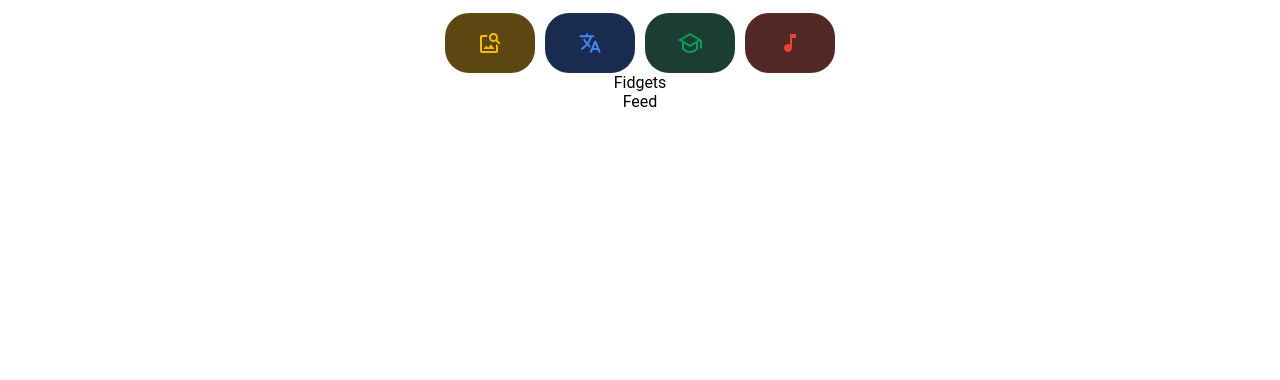
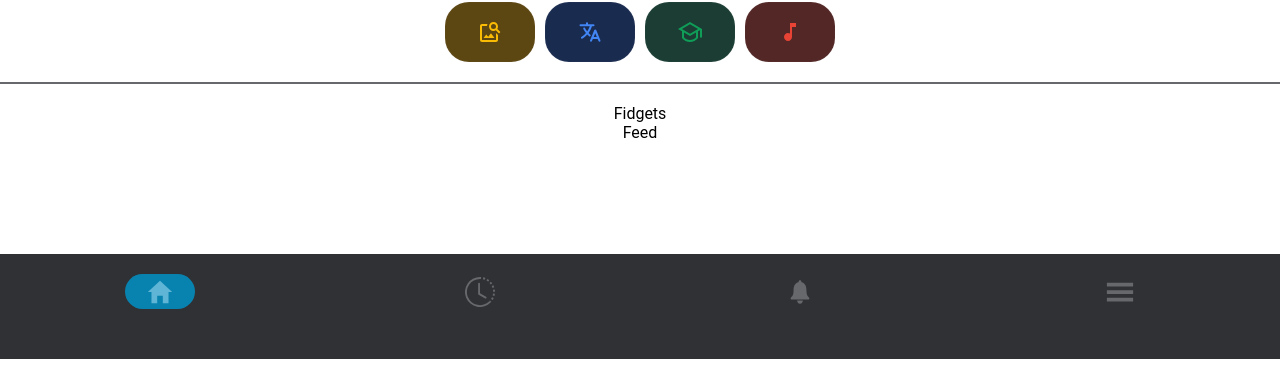
Before and after one commit to jashwant-jaladi/google-home-search-clone, a React (Vite) app: page / in a window 1280 px wide. Shown: the part 441-821 px from the top of the page. After the commit the page ends 800 px from the top, so only its background shows below. Built offline with nearby package versions, Linux system fonts and the light colour scheme.

Commit message:
footer component designed

```diff
--- /dev/null
+++ b/src/components/Footer.tsx
@@ -0,0 +1,57 @@
+import { useState } from "react";
+import { FooterContainer } from "../styles/Footer.styles";
+import { IoMdHome } from "react-icons/io";
+import { FooterIconButton } from "../styles/Footer.styles";
+import { IoIosNotifications } from "react-icons/io";
+import { GiHamburgerMenu } from "react-icons/gi";
+import { BsClockHistory } from "react-icons/bs";
+
+const Footer = () => {
+  const [active, setActive] = useState("home");
+
+  return (
+    <FooterContainer>
+      <FooterIconButton
+        isActive={active === "home"}
+        onClick={() => setActive("home")}
+      >
+        <IoMdHome
+          size={30}
+          color={active === "home" ? "#5EB5D5" : "rgb(102, 104, 107)"}
+        />
+      </FooterIconButton>
+
+      <FooterIconButton
+        isActive={active === "explore"}
+        onClick={() => setActive("explore")}
+      >
+        <BsClockHistory
+          size={30}
+          color={active === "explore" ? "#5EB5D5" : "rgb(102, 104, 107)"}
+        />
+      </FooterIconButton>
+
+      <FooterIconButton
+        isActive={active === "notifications"}
+        onClick={() => setActive("notifications")}
+      >
+        <IoIosNotifications
+          size={30}
+          color={active === "notifications" ? "#5EB5D5" : "rgb(102, 104, 107)"}
+        />
+      </FooterIconButton>
+
+      <FooterIconButton
+        isActive={active === "menu"}
+        onClick={() => setActive("menu")}
+      >
+        <GiHamburgerMenu
+          size={30}
+          color={active === "menu" ? "#5EB5D5" : "rgb(102, 104, 107)"}
+        />
+      </FooterIconButton>
+    </FooterContainer>
+  );
+};
+
+export default Footer;
--- a/src/components/IconRow.tsx
+++ b/src/components/IconRow.tsx
@@ -25,7 +25,7 @@ const IconRow = () => {
     <IoMdMusicalNote size={24} color="#E94335" />
   </IconRowItem>
 </IconRowContainer>
-
+    <hr style={{ border: "1px solid rgb(102, 104, 107)", margin: "20px 0", width: "100vw" }} />
     </>
   )
 }
--- a/src/pages/Home.tsx
+++ b/src/pages/Home.tsx
@@ -4,7 +4,7 @@ import Fidgets from "../components/Fidgets"
 import Feed from "../components/Feed"
 import Header from "../components/Header"
 import Layout from "../components/Layout"
-
+import Footer from "../components/Footer"
 
 const Home = () => {
   return (
@@ -15,6 +15,7 @@ const Home = () => {
         <IconRow />
         <Fidgets />
         <Feed />
+        <Footer />
       </Layout>
 
     </>
--- /dev/null
+++ b/src/styles/Fidgets.styles.ts
@@ -0,0 +1 @@
+import styled from "styled-components";
--- /dev/null
+++ b/src/styles/Footer.styles.tsx
@@ -0,0 +1,41 @@
+import styled from "styled-components";
+
+export const FooterContainer = styled.footer`
+  display: flex;
+  justify-content: space-around;
+  align-items: top;
+  padding-bottom: 50px;
+  padding-top: 20px;
+  position: absolute;
+  bottom: 0;
+
+  width: 100%;
+  background-color: #303134;
+`;
+
+type IconButtonProps = {
+    isActive?: boolean;
+  };
+
+  export const FooterIconButton = styled.button<IconButtonProps>`
+    background: ${({ isActive }) => (isActive ? "#0883AF" : "transparent")};
+    border: none;
+    cursor: pointer;
+    border-radius: 24px;
+    width: 70px;
+    height: 35px;
+    padding: 10px;
+    display: flex;
+    align-items: center;
+    justify-content: center;
+
+    &:hover {
+      background-color: #E8F0FE;
+    }
+
+    &:focus {
+      outline: none;
+    }
+
+    transition: background-color 0.2s ease;
+  `;
--- a/src/styles/GlobalStyle.ts
+++ b/src/styles/GlobalStyle.ts
@@ -1,14 +1,22 @@
 import { createGlobalStyle } from 'styled-components';
 
 export const GlobalStyle = createGlobalStyle`
-  body {
+  *, *::before, *::after {
+    box-sizing: border-box;
+  }
+
+  html, body {
     margin: 0;
     padding: 0;
     font-family: 'Roboto', sans-serif;
     background-color: #fff;
     color: #000;
     transition: all 0.2s ease-in-out;
-    height: 100vh;
+    height: 100%;
+  }
+
+  #root {
+    height: 100%;
   }
 
   @media (prefers-color-scheme: dark) {
```
